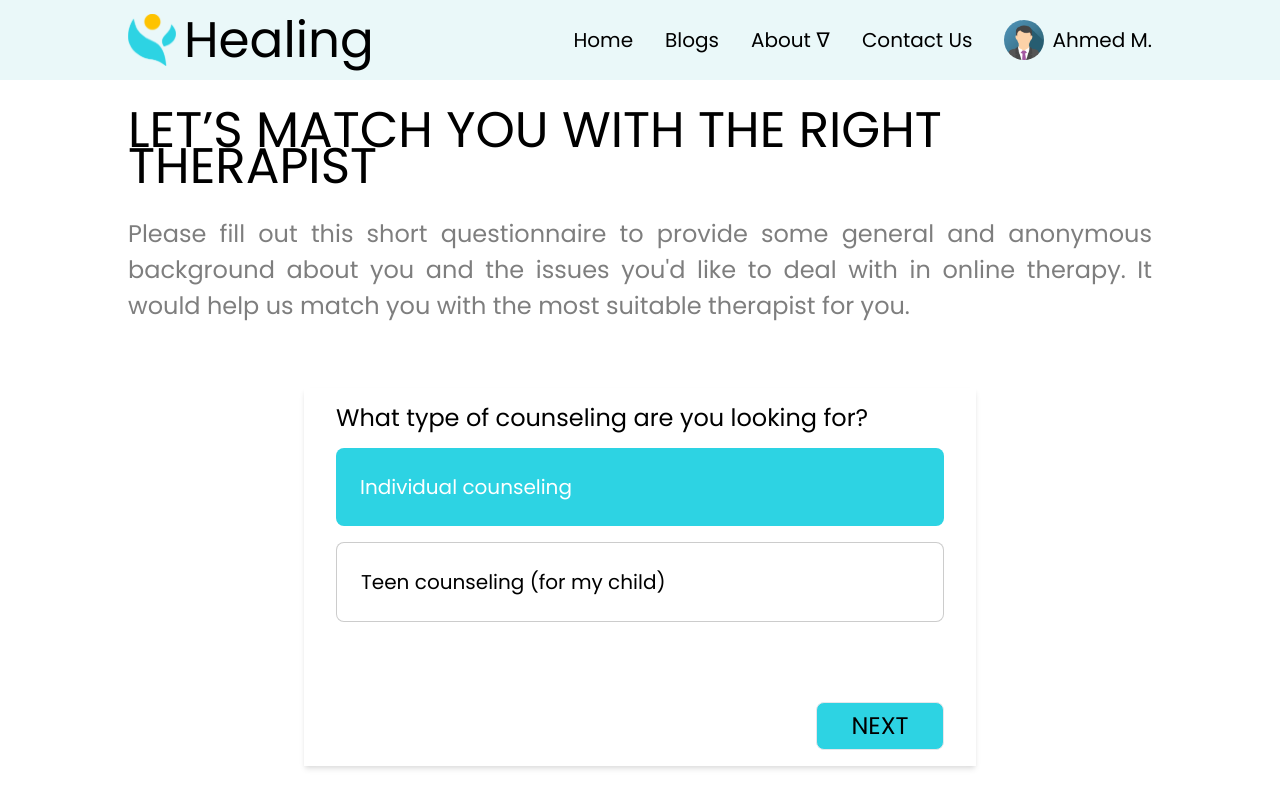
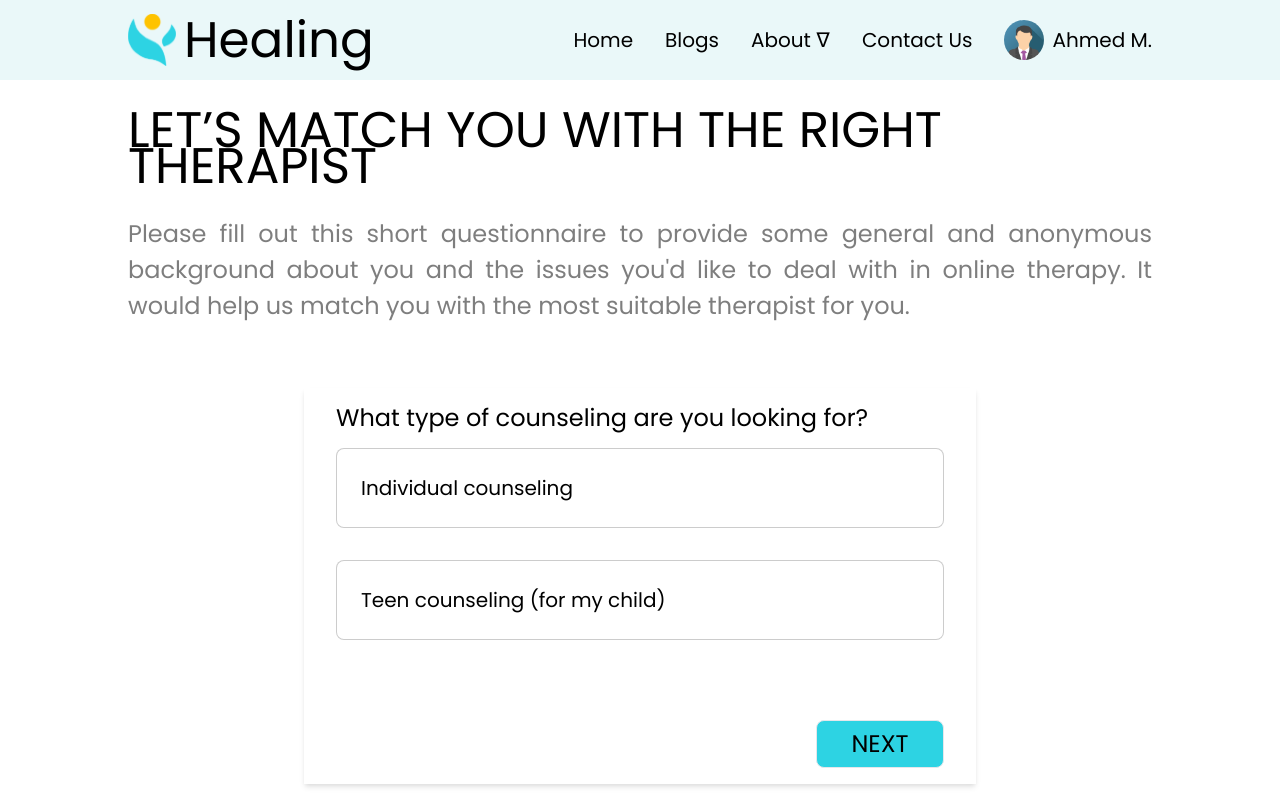
Before and after one commit to AllanSaleh/capstone-project-online-healing, a React (Create React App) app: page /Booking1 in a window 1280 px wide. Shown: the top 800 px of the page. Built offline with nearby package versions, Linux system fonts and the light colour scheme.

Commit message:
updated question Component and booking 1,2,3 for setAnswer

```diff
--- a/src/Components/BookingPages/Booking1.jsx
+++ b/src/Components/BookingPages/Booking1.jsx
@@ -1,4 +1,4 @@
-import React from 'react';
+import React, { useState } from 'react';
 import { useHistory } from 'react-router-dom';
 
 import QuestionComponent from './QuestionComponent';
@@ -7,14 +7,10 @@ const questionData = {
   question: 'What type of counseling are you looking for?',
   choices: [
     {
-      id: 1,
       content: 'Individual counseling',
-      selected: true,
     },
     {
-      id: 2,
       content: 'Teen counseling (for my child)',
-      selected: false,
     },
   ],
 };
@@ -22,7 +18,12 @@ const questionData = {
 export default function Booking1() {
   window.scrollTo(0, 0);
   const history = useHistory();
-
+  const [answer, setAnswer] = useState('');
+  const handleSetAnswer = (childAnswer) => {
+    setAnswer(childAnswer);
+    console.log(answer);
+  };
+  console.log(answer);
   const NextPage = () => {
     // Put firestore code here!
     history.push('/Booking2');
@@ -40,13 +41,17 @@ export default function Booking1() {
       </h3>
 
       <div className="flex flex-col justify-between w-full md:max-w-md lg:max-w-2xl my-16 mx-auto px-8 py-4 shadow-md">
-        <QuestionComponent question={questionData.question} choices={questionData.choices} />
+        <QuestionComponent
+          question={questionData.question}
+          choices={questionData.choices}
+          setParentAnswer={handleSetAnswer}
+        />
 
         <div className="flex justify-end mt-16">
           <button
             onClick={() => NextPage()}
             type="button"
-            className="uppercase bg-blue-dark h-12 w-32 text-md lg:text-subtitle rounded-lg border hover:bg-transparent hover:border-blue-dark hover:text-blue-dark transition duration-300"
+            className=" uppercase bg-blue-dark h-12 w-32 text-md lg:text-subtitle rounded-lg border hover:bg-transparent hover:border-blue-dark hover:text-blue-dark transition duration-300"
           >
             next
           </button>
--- a/src/Components/BookingPages/Booking2.jsx
+++ b/src/Components/BookingPages/Booking2.jsx
@@ -7,19 +7,13 @@ const questionData = {
   question: 'What is your relationship status?',
   choices: [
     {
-      id: 1,
       content: 'Single',
-      selected: true,
     },
     {
-      id: 2,
       content: 'Married',
-      selected: false,
     },
     {
-      id: 3,
       content: 'Divorced',
-      selected: false,
     },
   ],
 };
--- a/src/Components/BookingPages/Booking3.jsx
+++ b/src/Components/BookingPages/Booking3.jsx
@@ -7,14 +7,10 @@ const questionData = {
   question: 'Have you ever been in therapy before?',
   choices: [
     {
-      id: 1,
       content: 'Yes',
-      selected: true,
     },
     {
-      id: 2,
       content: 'No',
-      selected: false,
     },
   ],
 };
--- a/src/Components/BookingPages/QuestionComponent.jsx
+++ b/src/Components/BookingPages/QuestionComponent.jsx
@@ -1,21 +1,34 @@
-import React from 'react';
+import React, { useState } from 'react';
 
-const QuestionComponent = ({ question, choices }) => (
+const QuestionComponent = ({ question, choices, setParentAnswer }) => {
+  // const [selected, setSelected] = useState(false);
+
+  const handleChoiceClick = (event) => {
+    // if (!selected) {
+    //   setSelected(true);
+    //   event.target.className =
+    //     'inline-block my-4 p-4 lg:p-6 text-md lg:text-paragraph hover:cursor-pointer text-white bg-blue-dark border rounded-lg';
+    // } else {
+    //   setSelected(false)
+    //   event.target.className =
+    //     'inline-block my-4 p-4 lg:p-6 text-md lg:text-paragraph hover:cursor-pointer bg-white border border-black border-opacity-20 rounded-lg';
+    // }
+    setParentAnswer(event.target.innerText);
+  };
+  return (
     <ul>
       {question && <h1 className="text-lg lg:text-subtitle">{question}</h1>}
       {choices &&
-      choices.map((choice) => (
-        <li
-          className={`my-4 p-4 lg:p-6 text-md lg:text-paragraph cursor-pointer ${
-            choice.selected
-              ? 'bg-blue-dark text-white'
-              : 'bg-white border border-black border-opacity-20'
-          } rounded-lg `}
-          value={choice.id}
+        choices.map((choice, index) => (
+          <button key={index}
+            type="button"
+            onClick={handleChoiceClick}
+            className="w-full my-4 p-4 lg:p-6 text-left text-md lg:text-paragraph hover:cursor-pointer bg-white border border-black border-opacity-20 rounded-lg"
           >
             {choice.content}
-        </li>
+          </button>
         ))}
     </ul>
   );
+};
 export default QuestionComponent;
```
Lines whose indentation alone changed are shown as unchanged.
